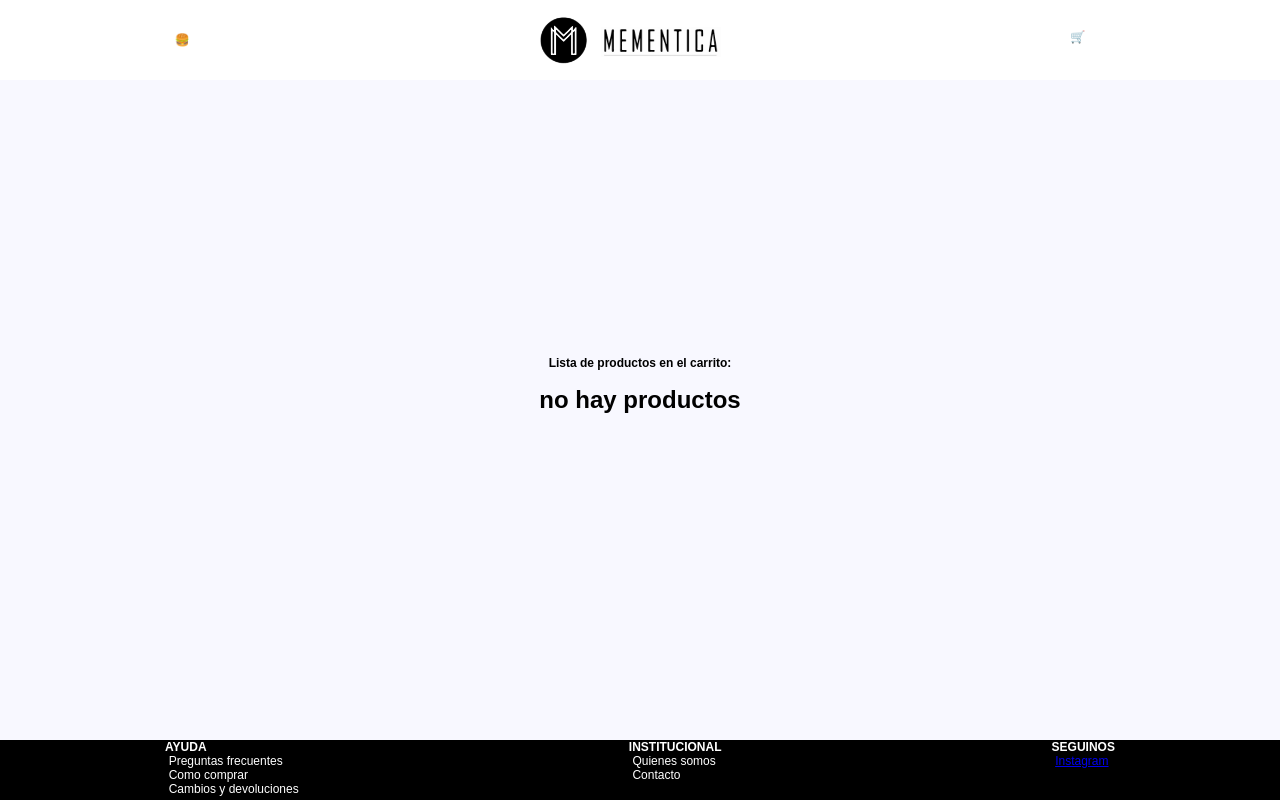
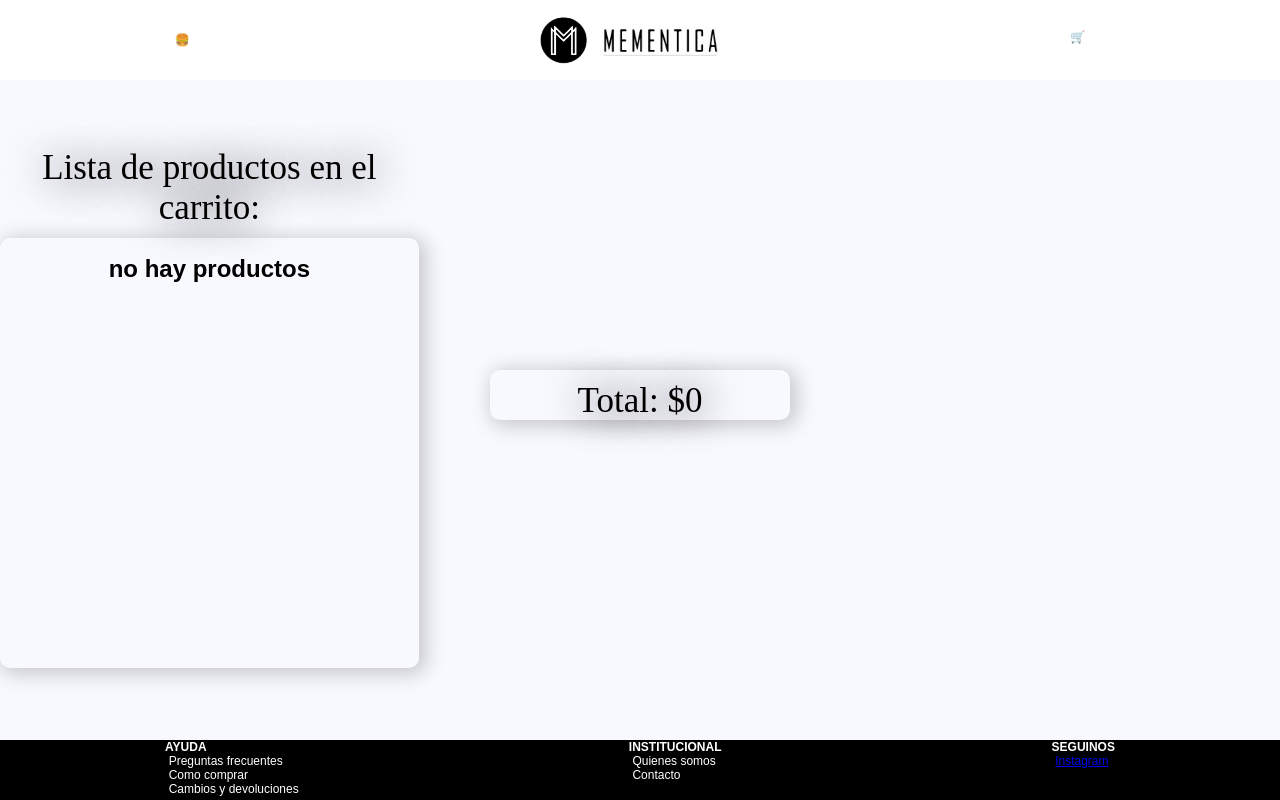
Before and after one commit to F-Scienza/mementica3D, a React (Create React App) app: page /Cart in a window 1280 px wide. Built offline with nearby package versions, Linux system fonts and the light colour scheme; a web font is replaced by a local one.

Commit message:
carousel destacar productos display de los buttons total en carrito y grid

```diff
--- a/src/Components/CarouselCards/CarouselCards.css
+++ b/src/Components/CarouselCards/CarouselCards.css
@@ -21,17 +21,41 @@
     overflow-x: auto;
     overflow-y: visible;
     scroll-behavior: smooth;
+    position: relative;
 }
 .cards-container::-webkit-scrollbar{
     display: none;
 }
 .carousel-buttons{
+    position: absolute;
     margin-top: 1em;
     width: 100%;
     text-align: center;
+    display: flex;
+    justify-content: space-between;
 }
+
 .btn-carousel-cards{
     background-color: transparent;
     border: none;
     cursor: pointer;
+    margin-left: 5px;
+    margin-right: 5px;
+    border-radius: 50%;
+    height: 50px;
+    width: 30px;
+    position: relative;
+    z-index: 20;
 }
+.btn-carousel-cards::after{
+    position: absolute;
+    width: 100%;
+    height: 100%;
+    background-color: white;
+    top: 0px;
+    left: 0px;
+    content: "";
+    border-radius: 50%;
+    filter: blur(6px);
+    z-index: -1;
+}
--- a/src/Components/CarouselCards/index.jsx
+++ b/src/Components/CarouselCards/index.jsx
@@ -3,14 +3,13 @@ import { Card } from '../Card'
 import AppContext from '../../Context/AppContext'
 import './CarouselCards.css'
 
-function CarouselCards({titleCarousel}) {
+function CarouselCards({titleCarousel, type }) {
     const { state, addToCart } = useContext(AppContext);
     const { products } = state;
     const handleAddToCart = product => () => {
 			addToCart(product);
 			console.log(product);
 		};
-
     const carousel = useRef(null)
     const leftClick = e => {
 			e.preventDefault();
@@ -22,11 +21,21 @@ function CarouselCards({titleCarousel}) {
             carousel.current.scrollLeft += carousel.current.offsetWidth;
             console.log(carousel.current.offsetWidth);
 		};
+
+	let carouselProducts
+	type === 'offer'
+		? (carouselProducts = products.filter(prod => prod.offer === true))
+		: type === 'top'
+		? (carouselProducts = products.filter(prod => prod.sells > 0))
+		: (carouselProducts = products);
+
     return (
 		<div className="carousel-container">
+			<div>
 				<h1 className="carousel-title">{titleCarousel}</h1>
+			</div>
 			<div className="cards-container" ref={carousel}>
-					{products.map(product => (
+				{carouselProducts.map(product => (
 					<Card
 						key={product.id}
 						product={product}
--- a/src/Containers/Cart/cart.css
+++ b/src/Containers/Cart/cart.css
@@ -0,0 +1,35 @@
+.cart-container{
+    width: 100%;
+    display: grid;
+    gap: 1em;
+    grid-template-columns: repeat(auto-fill, minmax(370px, 1fr));
+    justify-items: center;
+    align-items: start;
+}
+.cart-container-cart{
+    width: auto;
+    height: auto;
+}
+.cart-cards-container{
+    margin-top: 10px;
+    height: 430px;
+    overflow: scroll;
+    border-radius: 10px;
+    box-shadow: 4px 3px 20px 3px rgba(0, 0, 0, 0.2);
+}
+.cart-total{
+    background-color: #F8F8FF;
+    display: flex;
+    justify-content: center;
+    align-content: center;
+    border-radius: 10px;
+    box-shadow: 4px 3px 20px 3px rgba(0, 0, 0, 0.2);
+    height: 50px;
+    width: 300px;
+    margin-top: 20px;
+    justify-self: center;
+    align-self: center;
+}
+.cart-total h3{
+    margin-block-start: 0.3em;
+}
--- a/src/Containers/Cart/index.jsx
+++ b/src/Containers/Cart/index.jsx
@@ -1,17 +1,26 @@
 import React, {useContext} from 'react';
 import { CartCard } from '../../Components/CartCard';
 import AppContext from '../../Context/AppContext';
+import './cart.css'
 function Cart() {
 	const { state, removeFromCart } = useContext(AppContext);
 	const { cart } = state
 
 	const handleRemoveFromCart = (product) => () =>{
 		removeFromCart(product)
-		console.log( product )
 	}
+
+	let cartTotal = 0
+	cart.forEach(prod => cartTotal += prod.price)
+
     return (
-			<div >
-				<h4>Lista de productos en el carrito: </h4>
+			<>
+				<div className='cart-container'>
+					<div className='cart-container-cart'>
+						<h4 className="carousel-title">
+							Lista de productos en el carrito:{' '}
+						</h4>
+						<div className="cart-cards-container">
 							{cart.length > 0 ? (
 								cart.map(product => (
 									<CartCard
@@ -24,6 +33,12 @@ function Cart() {
 								<h1>no hay productos</h1>
 							)}
 						</div>
+					</div>
+					<div className="cart-total">
+						<h3 className="carousel-title"> Total: ${cartTotal}</h3>
+					</div>
+				</div>
+			</>
 		);
 }
 export { Cart };
--- a/src/Containers/Home.jsx
+++ b/src/Containers/Home.jsx
@@ -5,9 +5,11 @@ function Home() {
         <>
             <CarouselCards
                 titleCarousel = 'PRODUCTOS DESTACADOS'
+                type = 'top'
             />
             <CarouselCards
                 titleCarousel = 'OFERTAS'
+                type = 'offer'
             />
             <CategoryCards />
         </>
```
Also changed, not shown: src/initialState.js (+82 -0 lines). Lines whose indentation alone changed are shown as unchanged.
